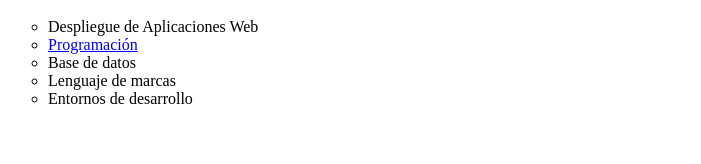
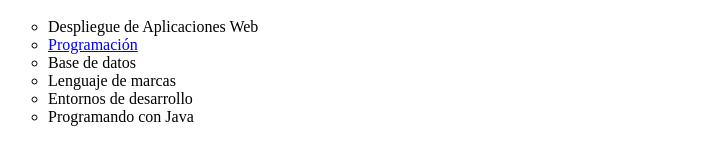
Before and after one commit to SofiaRebagliato/DawAct1_4, a plain HTML site: page index.html in a window 1280 px wide. Shown: the part 86-250 px from the top of the page, without its empty margins (0-701 px from the left). Drawn offline with Linux system fonts and the light colour scheme.

Commit message:
Se incluye el módulo nuevo Programando con Java

```diff
--- a/index.html
+++ b/index.html
@@ -16,7 +16,8 @@
         <li><a target="_blank" href="hello.php">Programación</a></li>
         <li>Base de datos</li>
         <li>Lenguaje de marcas</li>
-	<li>Entornos de desarrollo</li>
+	    <li>Entornos de desarrollo</li>
+        <li>Programando con Java</li>
     </ul>
 </body>
 </html>
```
